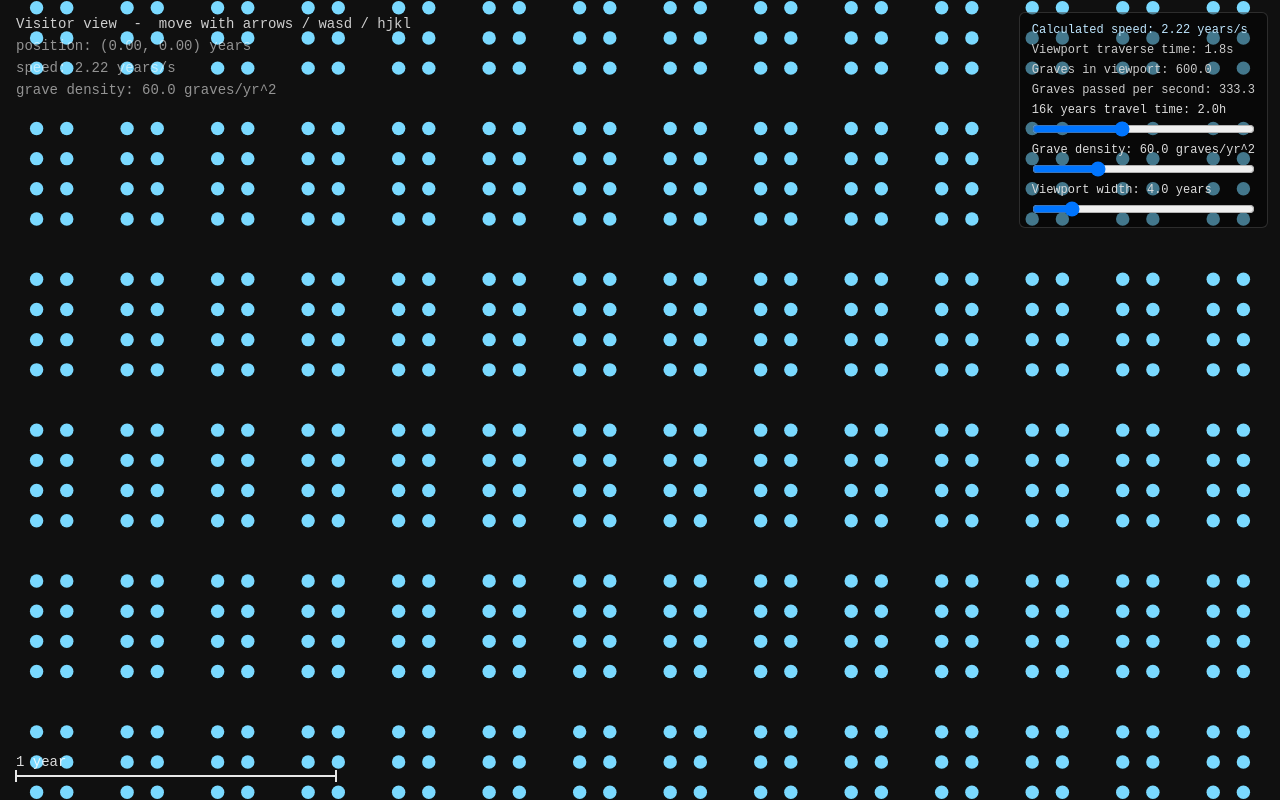
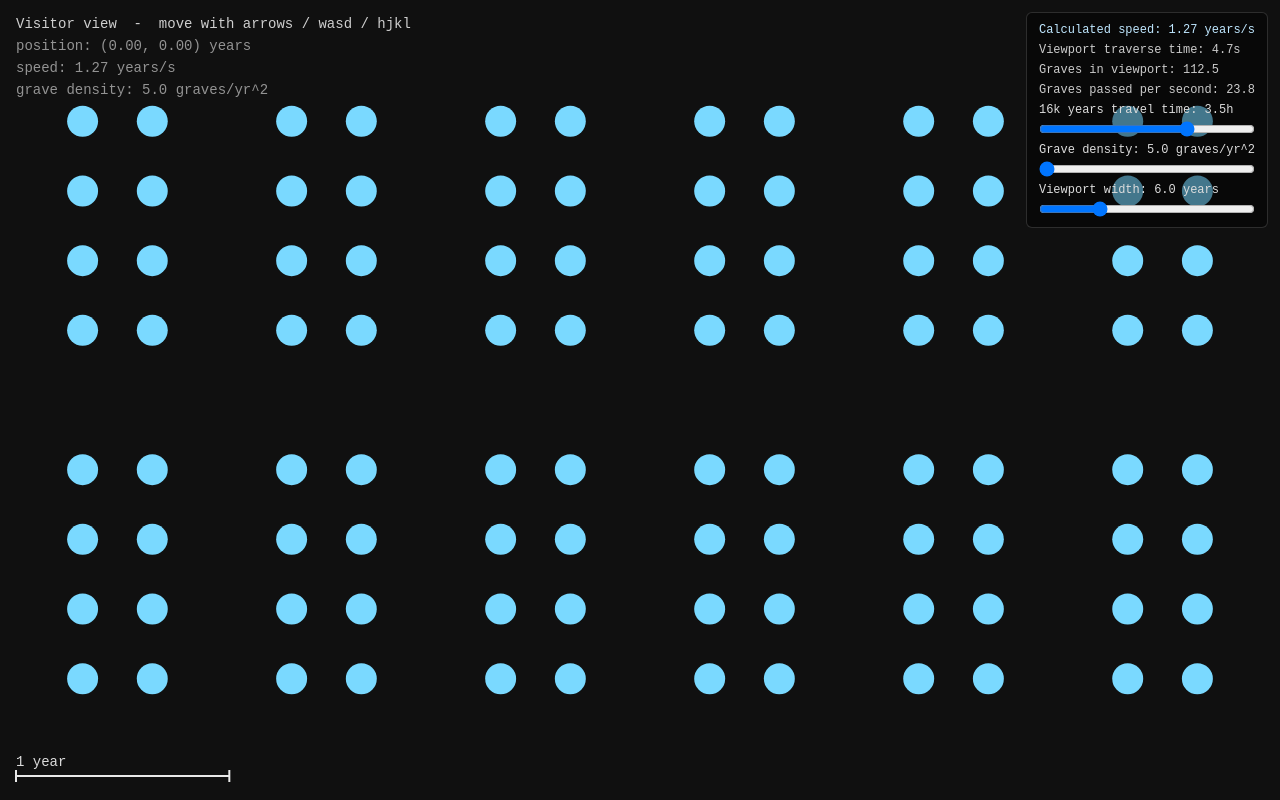
Before and after one commit to przecze/graveyard, a React (Vite) app in the folder frontend/: page / in a window 1280 px wide. Built offline with nearby package versions, Linux system fonts and the light colour scheme.

Commit message:
adjust visitor view defaults

```diff
--- a/frontend/src/VisitorView.tsx
+++ b/frontend/src/VisitorView.tsx
@@ -6,14 +6,14 @@ const GRID_SPACING = 36;
 const GRAVE_RADIUS = 8;
 const FILLED_GRID_FRACTION = (2 / 3) * (4 / 5);
 const GRAVES_PER_PIXEL_SQ = FILLED_GRID_FRACTION / (GRID_SPACING * GRID_SPACING);
-const DEFAULT_GRAVE_DENSITY = 60; // graves / year^2
+const DEFAULT_GRAVE_DENSITY = 5; // graves / year^2
 const MIN_GRAVE_DENSITY = 5;
 const MAX_GRAVE_DENSITY = 200;
 const TRAVEL_DISTANCE_YEARS = 16000;
-const DEFAULT_TRAVEL_TIME_SECONDS = 2 * 60 * 60;
+const DEFAULT_TRAVEL_TIME_SECONDS = 3.5 * 60 * 60;
 const MIN_TRAVEL_TIME_SECONDS = 30;
 const MAX_TRAVEL_TIME_SECONDS = 5 * 60 * 60;
-const DEFAULT_VIEWPORT_WIDTH_YEARS = 4;
+const DEFAULT_VIEWPORT_WIDTH_YEARS = 6;
 const MIN_VIEWPORT_WIDTH_YEARS = 1;
 const MAX_VIEWPORT_WIDTH_YEARS = 20;
 const ACCELERATION = 7;
```
